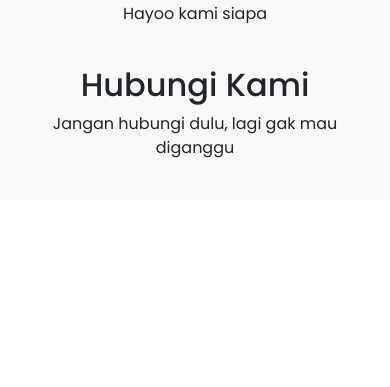
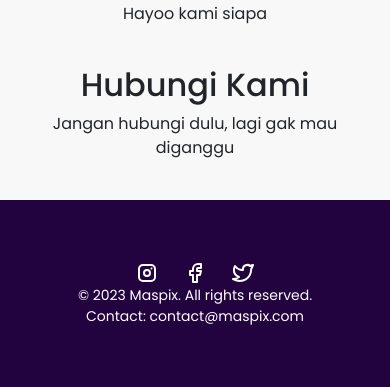
Before and after one commit to AgusPribadi/Maspix, a Django app: page / in a window 390 px wide. Shown: the part 1535-1922 px from the top of the page. Before the commit the page ends 1693 px from the top, so only its background shows below. Run offline with Django 4.2, Linux system fonts and the light colour scheme; some libraries are stand-ins or nearby versions.

Commit message:
menambahkan footer dan social media

```diff
--- /dev/null
+++ b/aplikasi_maspix/static/aplikasi_maspix/css/footer.css
@@ -0,0 +1,38 @@
+.footer {
+    background-color: #22023f; /* Warna latar belakang footer (biru) */
+    color: #fff; /* Warna teks pada footer (putih) */
+    padding: 20px 0; /* Ruang padding atas dan bawah pada footer */
+}
+
+.footer a {
+    color: #fff; /* Warna teks ikon (putih) */
+    margin: 0 10px; /* Ruang antara setiap ikon */
+    text-decoration: none; /* Hilangkan garis bawah pada tautan ikon */
+    transition: opacity 0.2s ease-in-out; /* Transisi perubahan opasitas saat dihover */
+}
+
+.footer a:hover {
+    opacity: 0.7; /* Opasitas sedikit berkurang saat dihover */
+}
+
+.footer svg {
+    width: 24px; /* Ukuran ikon (lebar) */
+    height: 24px; /* Ukuran ikon (tinggi) */
+}
+
+.footer p {
+    margin: 5px 0; /* Ruang antara setiap paragraf */
+    font-size: 14px; /* Ukuran teks pada keterangan footer */
+}
+
+@media (max-width: 768px) {
+    .footer {
+        flex-direction: row; /* Footer akan menampilkan ikon dan keterangan dalam satu baris */
+        justify-content: center; /* Ikon dan keterangan akan di tengah */
+        text-align: center; /* Keterangan akan di tengah pada layar kecil */
+    }
+
+    .footer p {
+        margin: 0; /* Hilangkan margin pada keterangan untuk tata letak yang lebih rapi */
+    }
+}
--- a/aplikasi_maspix/static/aplikasi_maspix/css/navbar.css
+++ b/aplikasi_maspix/static/aplikasi_maspix/css/navbar.css
@@ -1,11 +1,14 @@
 .navbar {
-    background-color: #22023f; /* Ganti dengan kode warna biru yang diinginkan */
+    background-color: #22023f;
 }
 
-.container .navbar-brand {
+.navbar-brand,
+.nav-item {
     color: white;
 }
-
-.container .nav-item .nav-link {
-    color: white;
+/* Media query untuk tata letak navbar pada perangkat seluler */
+@media (max-width: 768px) {
+    .navbar-light .navbar-toggler-icon {
+        filter: invert(1);
+    }
 }
--- /dev/null
+++ b/aplikasi_maspix/templates/aplikasi_maspix/footer.html
@@ -0,0 +1,71 @@
+{% load static %}
+<link rel="stylesheet" href="{% static 'aplikasi_maspix/css/footer.css' %}" />
+<meta name="viewport" content="width=device-width, initial-scale=1.0" />
+<footer class="footer">
+    <div class="container text-center">
+        <!-- Ikon Instagram -->
+        <a href="https://www.instagram.com/maspix.id/" target="_blank" title="Instagram">
+            <svg
+                xmlns="http://www.w3.org/2000/svg"
+                class="icon icon-tabler icon-tabler-brand-instagram"
+                width="24"
+                height="24"
+                viewBox="0 0 24 24"
+                stroke-width="2"
+                stroke="currentColor"
+                fill="none"
+                stroke-linecap="round"
+                stroke-linejoin="round"
+            >
+                <path stroke="none" d="M0 0h24v24H0z" fill="none"></path>
+                <path d="M4 4m0 4a4 4 0 0 1 4 -4h8a4 4 0 0 1 4 4v8a4 4 0 0 1 -4 4h-8a4 4 0 0 1 -4 -4z"></path>
+                <path d="M12 12m-3 0a3 3 0 1 0 6 0a3 3 0 1 0 -6 0"></path>
+                <path d="M16.5 7.5l0 .01"></path>
+            </svg>
+        </a>
+
+        <!-- Ikon Facebook -->
+        <a href="https://www.facebook.com/profile.php?id=100087915805847" target="_blank" title="Facebook">
+            <svg
+                xmlns="http://www.w3.org/2000/svg"
+                class="icon icon-tabler icon-tabler-brand-facebook"
+                width="24"
+                height="24"
+                viewBox="0 0 24 24"
+                stroke-width="2"
+                stroke="currentColor"
+                fill="none"
+                stroke-linecap="round"
+                stroke-linejoin="round"
+            >
+                <path stroke="none" d="M0 0h24v24H0z" fill="none"></path>
+                <path d="M7 10v4h3v7h4v-7h3l1 -4h-4v-2a1 1 0 0 1 1 -1h3v-4h-3a5 5 0 0 0 -5 5v2h-3"></path>
+            </svg>
+        </a>
+
+        <!-- Ikon Twitter -->
+        <a href="https://www.twitter.com/maspix_id/" target="_blank" title="Twitter">
+            <svg
+                xmlns="http://www.w3.org/2000/svg"
+                class="icon icon-tabler icon-tabler-brand-twitter"
+                width="24"
+                height="24"
+                viewBox="0 0 24 24"
+                stroke-width="2"
+                stroke="currentColor"
+                fill="none"
+                stroke-linecap="round"
+                stroke-linejoin="round"
+            >
+                <path stroke="none" d="M0 0h24v24H0z" fill="none"></path>
+                <path
+                    d="M22 4.01c-1 .49 -1.98 .689 -3 .99c-1.121 -1.265 -2.783 -1.335 -4.38 -.737s-2.643 2.06 -2.62 3.737v1c-3.245 .083 -6.135 -1.395 -8 -4c0 0 -4.182 7.433 4 11c-1.872 1.247 -3.739 2.088 -6 2c3.308 1.803 6.913 2.423 10.034 1.517c3.58 -1.04 6.522 -3.723 7.651 -7.742a13.84 13.84 0 0 0 .497 -3.753c0 -.249 1.51 -2.772 1.818 -4.013z"
+                ></path>
+            </svg>
+        </a>
+
+        <!-- Keterangan footer -->
+        <p>&copy; 2023 Maspix. All rights reserved.</p>
+        <p>Contact: contact@maspix.com</p>
+    </div>
+</footer>
--- a/aplikasi_maspix/templates/aplikasi_maspix/index.html
+++ b/aplikasi_maspix/templates/aplikasi_maspix/index.html
@@ -6,6 +6,7 @@
         <title>Maspix</title>
         <link rel="stylesheet" href="https://stackpath.bootstrapcdn.com/bootstrap/4.5.2/css/bootstrap.min.css" />
         <link href="https://fonts.googleapis.com/css?family=Poppins:400,500,600,700&display=swap" rel="stylesheet" />
+        <meta name="viewport" content="width=device-width, initial-scale=1.0" />
         <link rel="stylesheet" href="{% static 'aplikasi_maspix/css/index.css' %}" />
     </head>
     <body>
@@ -47,6 +48,8 @@
             <p>Jangan hubungi dulu, lagi gak mau diganggu</p>
         </div>
 
+        {% include 'aplikasi_maspix/footer.html' %}
+
         <script src="https://code.jquery.com/jquery-3.5.1.slim.min.js"></script>
         <script src="https://cdn.jsdelivr.net/npm/@popperjs/core@2.9.1/dist/umd/popper.min.js"></script>
         <script src="https://stackpath.bootstrapcdn.com/bootstrap/4.5.2/js/bootstrap.min.js"></script>
```
